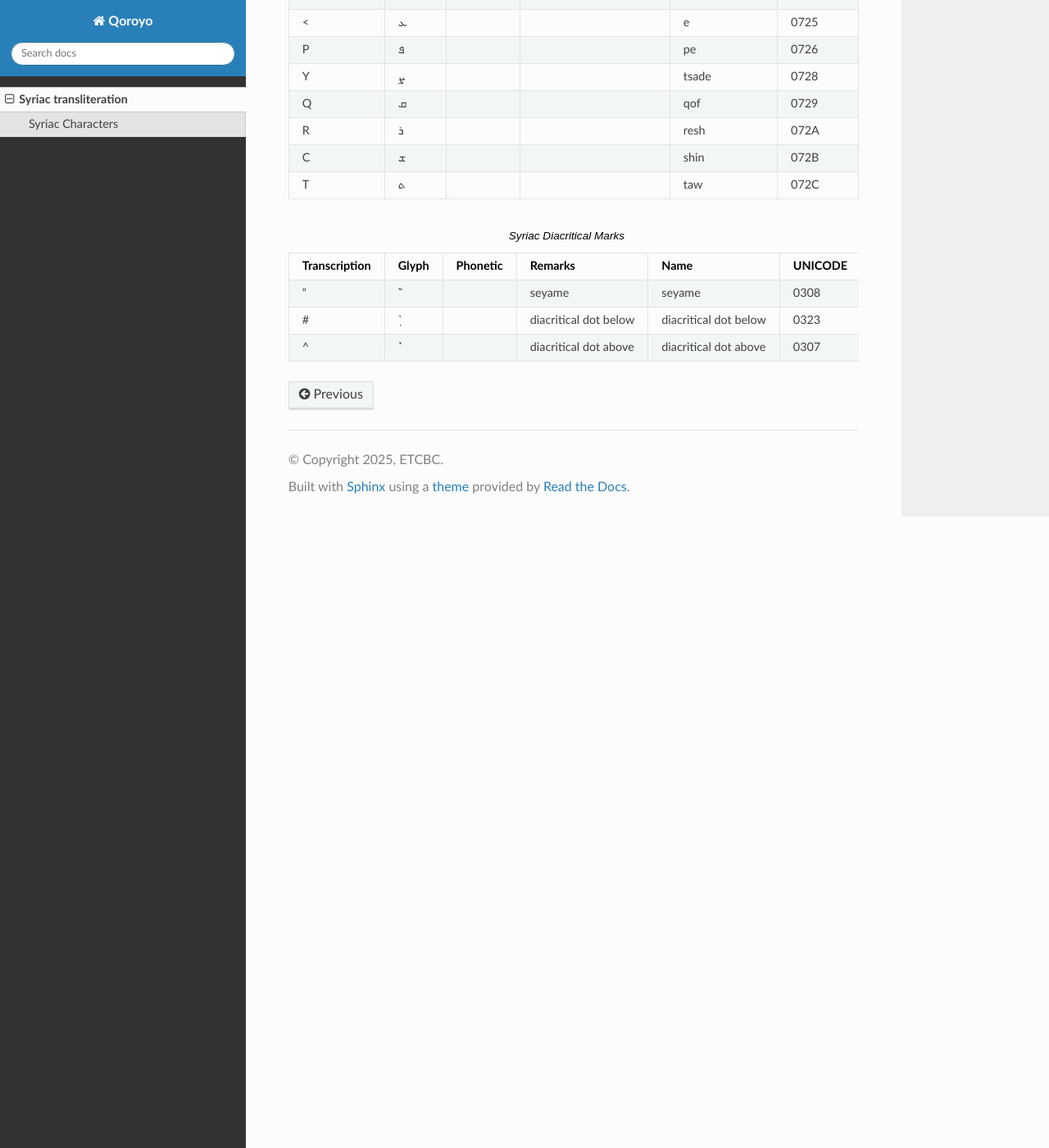
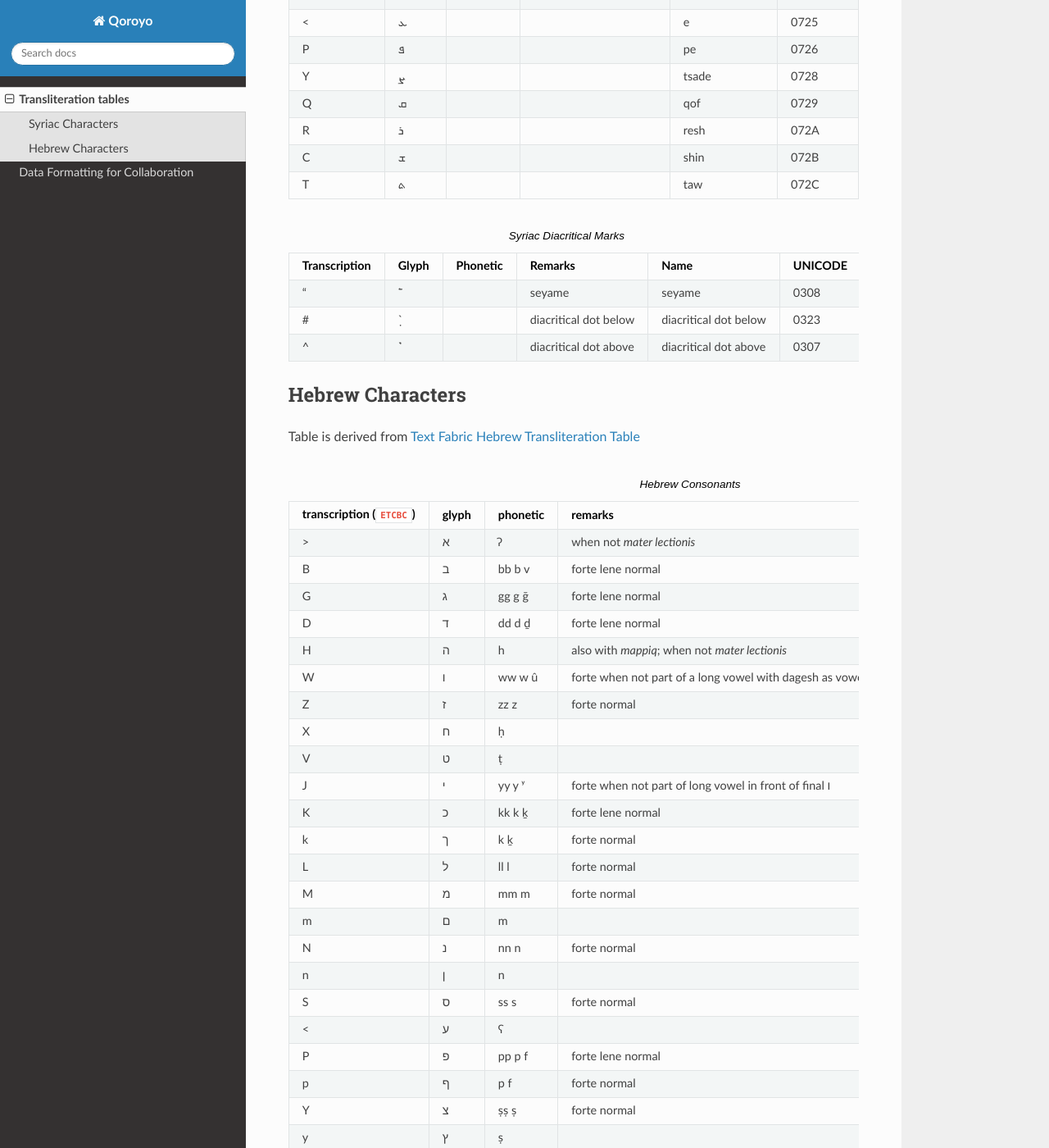
Before and after one commit to YusufCelik/qoroyo-docs, a Sphinx documentation site: the page built from docs/source/transliteration.rst, in a window 1280 px wide and 1400 px high, scrolled down 823 px. Shown: the whole window at 82% size. Built offline with Sphinx 7.4.7 and the Read the Docs theme 3.1.0, drawn with Linux system fonts in a browser that asks for light colours; some of the changed text lies outside the part shown.

```diff
--- a/docs/source/index.rst
+++ b/docs/source/index.rst
@@ -14,3 +14,4 @@
 .. toctree::
 
    transliteration
+   datastructure
--- a/docs/source/transliteration.rst
+++ b/docs/source/transliteration.rst
@@ -1,5 +1,7 @@
-Syriac transliteration
+Transliteration tables
 ===================================
+
+.. _SYR:
 
 Syriac Characters
 -----------------------------------
@@ -177,3 +179,253 @@
      - diacritical dot above
      - diacritical dot above
      - 0307
+
+
+.. _HEB:
+
+Hebrew Characters
+--------------------------------------
+
+Table is derived from `Text Fabric Hebrew Transliteration Table <https://annotation.github.io/text-fabric/tf/writing/hebrew.html>`_
+
+.. list-table:: Hebrew Consonants
+   :class: chars
+   :widths: auto
+   :header-rows: 1
+
+   * - transcription (``ETCBC``)
+     - glyph
+     - phonetic
+     - remarks
+     - name
+     - UNICODE
+   * - >
+     - א
+     - ʔ
+     - when not *mater lectionis*
+     - *letter* alef
+     - 05D0
+   * - B
+     - ב
+     - bb
+       b
+       v
+     - forte
+       lene
+       normal
+     - *letter* bet
+     - 05D1
+   * - G
+     - ג
+     - gg
+       g
+       ḡ
+     - forte
+       lene
+       normal
+     - *letter* gimel
+     - 05D2
+   * - D
+     - ד
+     - dd
+       d
+       ḏ
+     - forte
+       lene
+       normal
+     - *letter* dalet
+     - 05D3
+   * - H
+     - ה
+     - h
+     - also with *mappiq*; when not *mater lectionis*
+     - *letter* he
+     - 05D4
+   * - W
+     - ו
+     - ww
+       w
+       û
+     - forte
+       when not part of a long vowel
+       with dagesh as vowel
+     - *letter* vav
+     - 05D5
+   * - Z
+     - ז
+     - zz
+       z
+     - forte
+       normal
+     - *letter* zayin
+     - 05D6
+   * - X
+     - ח
+     - ḥ
+     -
+     - *letter* het
+     - 05D7
+   * - V
+     - ט
+     - ṭ
+     -
+     - *letter* tet
+     - 05D8
+   * - J
+     - י
+     - yy
+       y
+       ʸ
+     - forte
+       when not part of long vowel
+       in front of final ו
+     - *letter* yod
+     - 05D9
+   * - K
+     - כ
+     - kk
+       k
+       ḵ
+     - forte
+       lene
+       normal
+     - *letter* kaf
+     - 05DB
+   * - k
+     - ך
+     - k
+       ḵ
+     - forte
+       normal
+     - *letter* final kaf
+     - 05DA
+   * - L
+     - ל
+     - ll
+       l
+     - forte
+       normal
+     - *letter* lamed
+     - 05DC
+   * - M
+     - מ
+     - mm
+       m
+     - forte
+       normal
+     - *letter* mem
+     - 05DE
+   * - m
+     - ם
+     - m
+     -
+     - *letter* final mem
+     - 05DD
+   * - N
+     - נ
+     - nn
+       n
+     - forte
+       normal
+     - *letter* nun
+     - 05E0
+   * - n
+     - ן
+     - n
+     -
+     - *letter* final nun
+     - 05DF
+   * - S
+     - ס
+     - ss
+       s
+     - forte
+       normal
+     - *letter* samekh
+     - 05E1
+   * - <
+     - ע
+     - ʕ
+     -
+     - *letter* ayin
+     - 05E2
+   * - P
+     - פ
+     - pp
+       p
+       f
+     - forte
+       lene
+       normal
+     - *letter* pe
+     - 05E4
+   * - p
+     - ף
+     - p
+       f
+     - forte
+       normal
+     - *letter* final pe
+     - 05E3
+   * - Y
+     - צ
+     - ṣṣ
+       ṣ
+     - forte
+       normal
+     - *letter* tsadi
+     - 05E6
+   * - y
+     - ץ
+     - ṣ
+     -
+     - *letter* final tsadi
+     - 05E5
+   * - Q
+     - ק
+     - qq
+       q
+     - forte
+       normal
+     - *letter* qof
+     - 05E7
+   * - R
+     - ר
+     - rr
+       r
+     - forte
+       normal
+     - *letter* resh
+     - 05E8
+   * - #
+     - ש
+     - ŝ
+     -
+     - *letter* shin without dot
+     - 05E9
+   * - C
+     - שׁ
+     - šš
+       š
+     - forte
+       normal
+     - *letter* shin with shin dot
+     - FB2A
+   * - F
+     - שׂ
+     - śś
+       ś
+     - forte
+       normal
+     - *letter* shin with sin dot
+     - FB2B
+   * - T
+     - ת
+     - tt
+       t
+       ṯ
+     - forte
+       lene
+       normal
+     - *letter* tav
+     - 05EA
```
Also changed, not shown: docs/source/datastructure.rst (added, +55 -0 lines).
